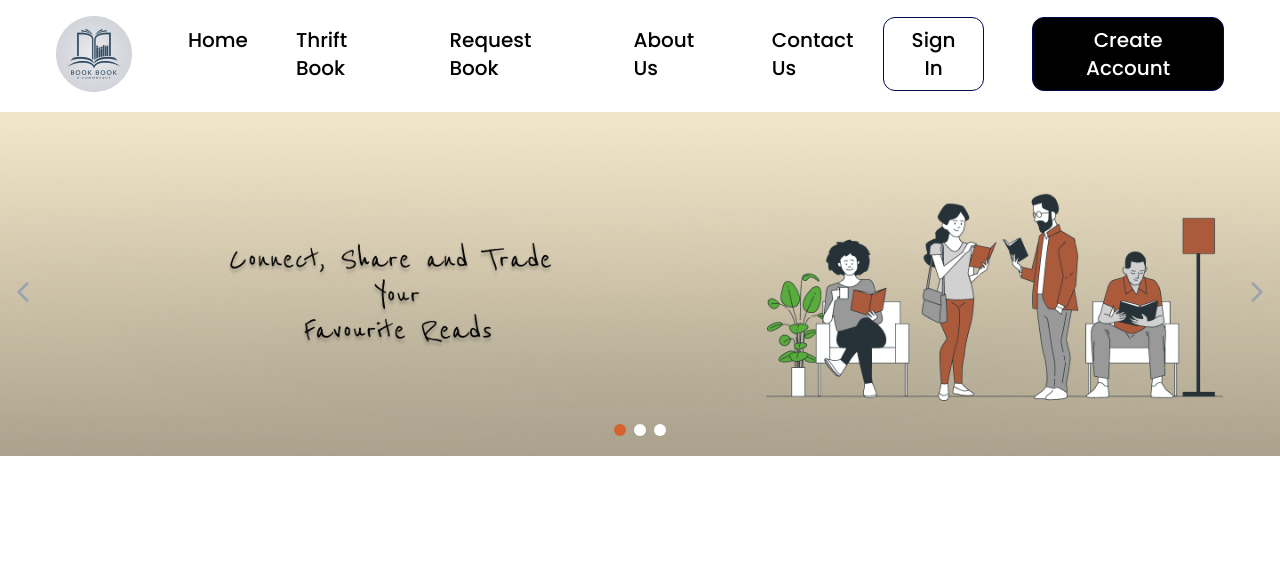
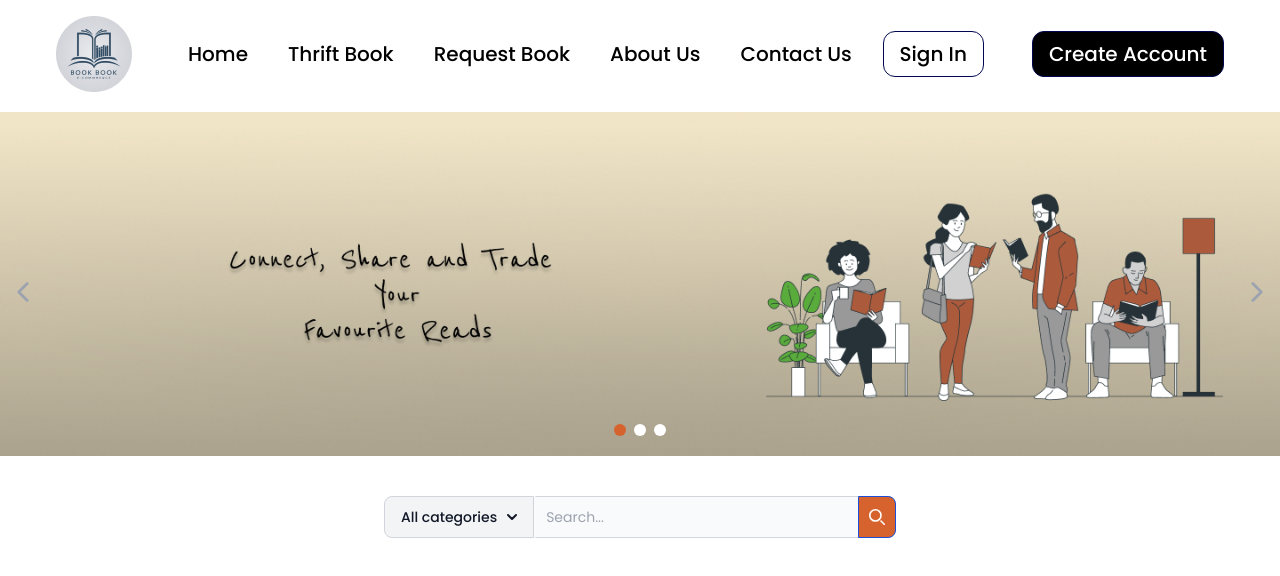
Before and after one commit to ShailendraJungRana/BookSathi, a React (Vite) app: page / in a window 1280 px wide. Shown: the top 576 px of the page. Built offline with nearby package versions, Linux system fonts and the light colour scheme.

Commit message:
adding the input and prepare for card section

```diff
--- a/src/App.jsx
+++ b/src/App.jsx
@@ -1,7 +1,7 @@
 import './App.css'
 import Carousel from './components/Carousel'
 import Navbar from './components/Navbar'
-
+import Search from './components/Search'
 
 function App() {
 
@@ -9,7 +9,7 @@
     <>
       <Navbar/>
       <Carousel/>
-
+      <Search/>
     </>
   )
 }
--- a/src/components/Carousel.jsx
+++ b/src/components/Carousel.jsx
@@ -25,11 +25,11 @@
 
   return (
     <div className='overflow-hidden relative '>
-    <div className= {`w-full mt-28 flex transition ease-out duration-300 translate-x-[-${current*100}%]`} style={{
+    <div className= {` mt-28 flex transition ease-out duration-300 translate-x-[-${current*100}%]`} style={{
       transform: `translateX(-${current * 100}%)`,
     }}>
       {slides.map((slide, index) => (
-        <img key={index} src={slide} alt={`Slide ${index + 1}`} />
+        <img  key={index} src={slide} alt={`Slide ${index + 1}`} />
       ))}
     </div>
     {/* arrow for slide */}
--- a/src/components/Navbar.jsx
+++ b/src/components/Navbar.jsx
@@ -17,14 +17,14 @@
         setIsMenuOpen(!isMenuOpen);
     }
   return (
-    <nav className='bg-white md:px-14 p-4 max-w-screen-2xl mx-auto text-black fixed top-0 right-0 left-0'>
+    <nav className='bg-white md:px-14 p-4 max-w-screen mx-auto text-black fixed top-0 right-0 left-0'>
         <div className='text-xl container mx-auto flex justify-between items-center font-medium'>
           <div className='flex space-x-14 items-center '>
             <a href='' className='text-2xl font-semibold flex  items-center space-x-3 text-dark'>
                 <img src={logo} alt='' className=""/>
             </a>
             {/* Showing the navitem using map */}
-            <ul className='md:flex space-x-12 hidden'>
+            <ul className='md:flex space-x-10 hidden '>
                 {
                 navItems.map(({name,path}) => <a key= {name} href={path} className="block hover:text-gray-300 mt-4s">{name}</a>
                 )}
--- /dev/null
+++ b/src/components/Search.jsx
@@ -0,0 +1,78 @@
+import React from 'react'
+
+const Search = () => {
+  return (
+    <div>
+
+<form class="max-w-lg mx-auto mt-10">
+    <div class="flex">
+        <label for="search-dropdown" class="mb-2 text-sm font-medium text-gray-900 sr-only dark:text-white">Your Email</label>
+        <button id="dropdown-button" data-dropdown-toggle="dropdown" class="flex-shrink-0 z-10 inline-flex items-center py-2.5 px-4 text-sm font-medium text-center text-gray-900 bg-gray-100 border border-gray-300 rounded-s-lg hover:bg-gray-200 focus:ring-4 focus:outline-none focus:ring-gray-100 dark:bg-gray-700 dark:hover:bg-gray-600 dark:focus:ring-gray-700 dark:text-white dark:border-gray-600" type="button">All categories <svg class="w-2.5 h-2.5 ms-2.5" aria-hidden="true" xmlns="http://www.w3.org/2000/svg" fill="none" viewBox="0 0 10 6">
+    <path stroke="currentColor" stroke-linecap="round" stroke-linejoin="round" stroke-width="2" d="m1 1 4 4 4-4"/>
+  </svg></button>
+        <div id="dropdown" class="z-10 hidden bg-white divide-y divide-gray-100 rounded-lg shadow w-44 dark:bg-gray-700">
+            <ul class="py-2 text-sm text-gray-700 dark:text-gray-200" aria-labelledby="dropdown-button">
+            <li>
+                <button type="button" class="inline-flex w-full px-4 py-2 hover:bg-gray-100 dark:hover:bg-gray-600 dark:hover:text-white">Mockups</button>
+            </li>
+            <li>
+                <button type="button" class="inline-flex w-full px-4 py-2 hover:bg-gray-100 dark:hover:bg-gray-600 dark:hover:text-white">Templates</button>
+            </li>
+            <li>
+                <button type="button" class="inline-flex w-full px-4 py-2 hover:bg-gray-100 dark:hover:bg-gray-600 dark:hover:text-white">Design</button>
+            </li>
+            <li>
+                <button type="button" class="inline-flex w-full px-4 py-2 hover:bg-gray-100 dark:hover:bg-gray-600 dark:hover:text-white">Logos</button>
+            </li>
+            </ul>
+        </div>
+        <div class="relative w-full">
+            <input type="search" id="search-dropdown" class="block p-2.5 w-full z-20 text-sm text-gray-900 bg-gray-50 rounded-e-lg border-s-gray-50 border-s-2 border border-gray-300 focus:ring-blue-500 focus:border-blue-500 dark:bg-white dark:border-s-gray-700  dark:border-gray-600 dark:placeholder-gray-400 dark:text-dark dark:focus:border-primary" placeholder="Search..." required />
+            <button type="submit" class="absolute top-0 end-0 p-2.5 text-sm font-medium h-full text-white bg-primary rounded-e-lg border border-blue-700 hover:bg-blue-800 focus:ring-4 focus:outline-none focus:ring-blue-300 dark:bg-blue-600 dark:hover:bg-blue-700 dark:focus:ring-blue-800">
+                <svg class="w-4 h-4" aria-hidden="true" xmlns="http://www.w3.org/2000/svg" fill="none" viewBox="0 0 20 20">
+                    <path stroke="currentColor" stroke-linecap="round" stroke-linejoin="round" stroke-width="2" d="m19 19-4-4m0-7A7 7 0 1 1 1 8a7 7 0 0 1 14 0Z"/>
+                </svg>
+                <span class="sr-only">Search</span>
+            </button>
+        </div>
+    </div>
+</form>
+
+    </div>
+  )
+}
+
+export default Search
+
+//     <div>
+// <form class="max-w-md mx-auto mt-8">
+//     <label for="default-search" class="mb-2 text-sm font-medium text-gray-900 sr-only dark:text-white">Search</label>
+//     <div class="relative">
+//         <div class="absolute inset-y-0 start-0 flex items-center ps-3 pointer-events-none">
+//             <svg class="w-4 h-4 text-gray-500 dark:text-gray-400" aria-hidden="true" xmlns="http://www.w3.org/2000/svg" fill="none" viewBox="0 0 20 20">
+//                 <path stroke="currentColor" stroke-linecap="round" stroke-linejoin="round" stroke-width="2" d="m19 19-4-4m0-7A7 7 0 1 1 1 8a7 7 0 0 1 14 0Z"/>
+//             </svg>
+//         </div>
+//         <input type="search" id="default-search" class="block w-full p-4 ps-10 text-sm text-gray-900 border border-gray-300 rounded-lg bg-gray-50 focus:ring-primary focus:border-primary dark:bg-white dark:border-gray-600 dark:placeholder-gray-400 dark:text-white dark:focus:ring-primary dark:focus:border-primary" placeholder="Search..." required />
+//         <button type="submit" class="text-white absolute end-2.5 bottom-2.5 bg-dark hover:bg-blue-800 focus:ring-4 focus:outline-none focus:ring-blue-300 font-medium rounded-lg text-sm px-7 py-2 dark:bg-primary dark:hover:bg-dark dark:focus:ring-primary">Search</button>
+//     </div>
+// </form>
+
+//     <div id="dropdown" class="z-10 hidden bg-white divide-y divide-gray-100 rounded-lg shadow w-44 dark:bg-gray-700">
+//             <ul class="py-2 text-sm text-gray-700 dark:text-gray-200" aria-labelledby="dropdown-button">
+//             <li>
+//                 <button type="button" class="inline-flex w-full px-4 py-2 hover:bg-gray-100 dark:hover:bg-gray-600 dark:hover:text-white">Mockups</button>
+//             </li>
+//             <li>
+//                 <button type="button" class="inline-flex w-full px-4 py-2 hover:bg-gray-100 dark:hover:bg-gray-600 dark:hover:text-white">Templates</button>
+//             </li>
+//             <li>
+//                 <button type="button" class="inline-flex w-full px-4 py-2 hover:bg-gray-100 dark:hover:bg-gray-600 dark:hover:text-white">Design</button>
+//             </li>
+//             <li>
+//                 <button type="button" class="inline-flex w-full px-4 py-2 hover:bg-gray-100 dark:hover:bg-gray-600 dark:hover:text-white">Logos</button>
+//             </li>
+//             </ul>
+//         </div>
+
+//     </div>
```
